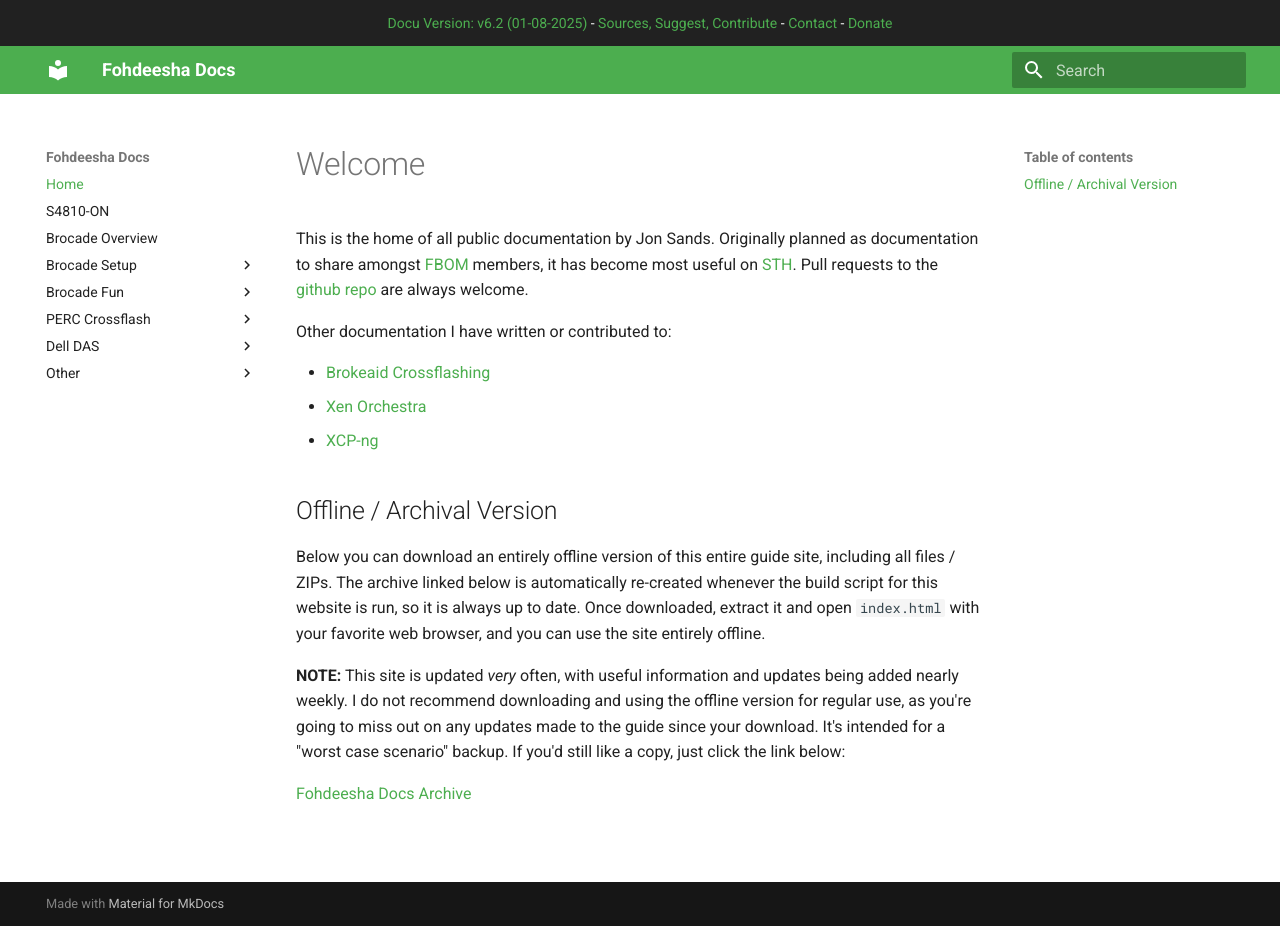
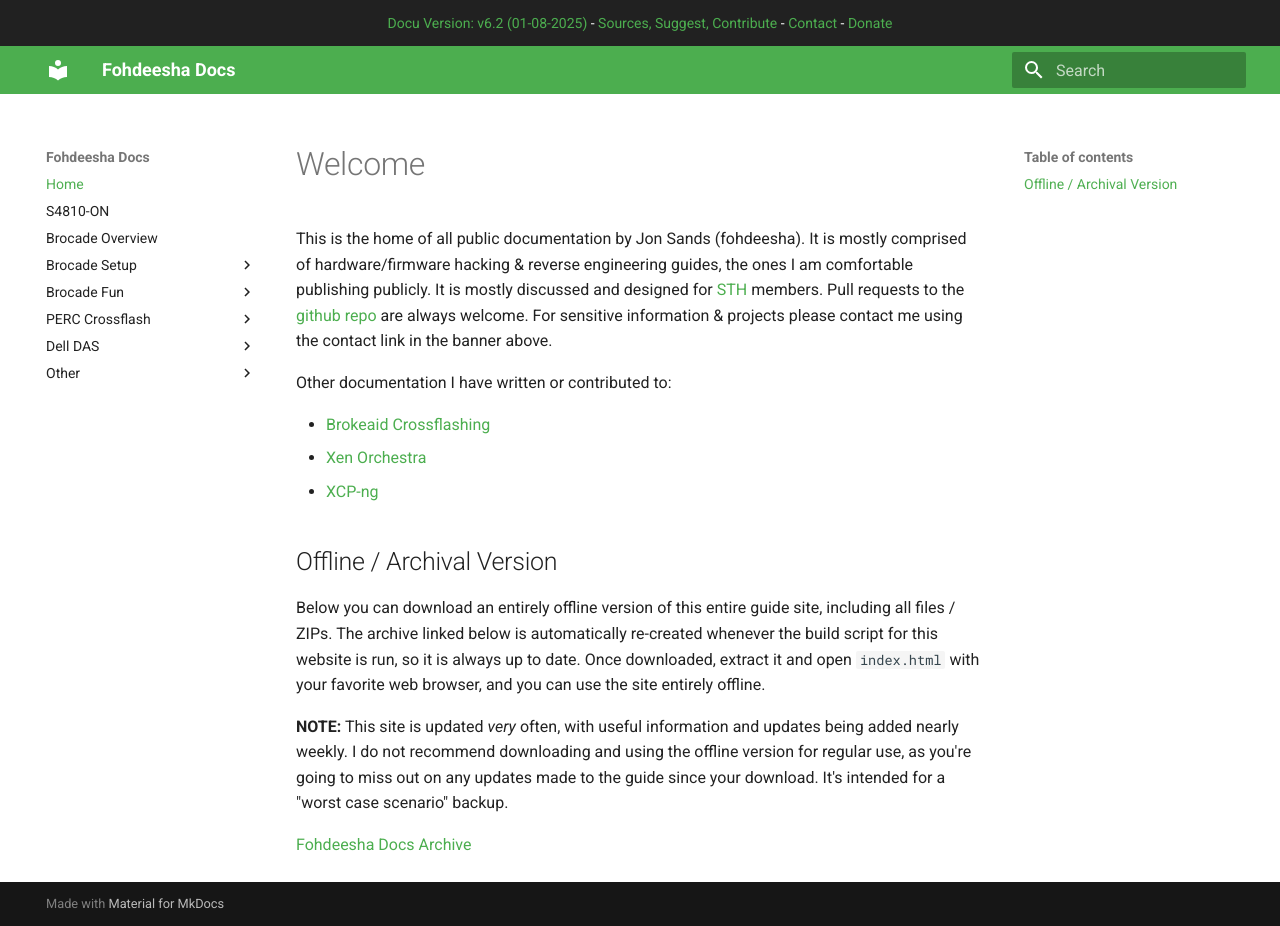
Before and after one commit to Fohdeesha/lab-docu, an MkDocs documentation site: the page built from docs/index.md, in a window 1280 px wide and 926 px high. Built offline with MkDocs 1.6.1 and Material for MkDocs 9.7.7, drawn with Linux system fonts in a browser that asks for light colours.

Commit message:
update landing page

```diff
--- a/docs/index.md
+++ b/docs/index.md
@@ -1,15 +1,15 @@
 # Welcome
-This is the home of all public documentation by Jon Sands. Originally planned as documentation to share amongst [FBOM](http://fbom.club/) members, it has become most useful on [STH](https://forums.servethehome.com/index.php?threads/brocade-icx6450-icx6610-etc.21107/). Pull requests to the [github repo](https://github.com/Fohdeesha/lab-docu) are always welcome.
+This is the home of all public documentation by Jon Sands (fohdeesha). It is mostly comprised of hardware/firmware hacking & reverse engineering guides, the ones I am comfortable publishing publicly.  It is mostly discussed and designed for [STH](https://forums.servethehome.com/index.php?threads/brocade-icx6450-icx6610-etc.21107/) members. Pull requests to the [github repo](https://github.com/Fohdeesha/lab-docu) are always welcome. For sensitive information & projects please contact me using the contact link in the banner above.
 
 Other documentation I have written or contributed to:
 
  - [Brokeaid Crossflashing](https://brokeaid.com/)
- - [Xen Orchestra](https://xen-orchestra.com/docs/)
- - [XCP-ng](https://xcp-ng.org/docs/)
+ - [Xen Orchestra](https://docs.xen-orchestra.com/)
+ - [XCP-ng](https://docs.xcp-ng.org/)
 
 ## Offline / Archival Version
 Below you can download an entirely offline version of this entire guide site, including all files / ZIPs. The archive linked below is automatically re-created whenever the build script for this website is run, so it is always up to date. Once downloaded, extract it and open `index.html` with your favorite web browser, and you can use the site entirely offline.
 
-**NOTE:** This site is updated *very* often, with useful information and updates being added nearly weekly. I do not recommend downloading and using the offline version for regular use, as you're going to miss out on any updates made to the guide since your download. It's intended for a "worst case scenario" backup. If you'd still like a copy, just click the link below:
+**NOTE:** This site is updated *very* often, with useful information and updates being added nearly weekly. I do not recommend downloading and using the offline version for regular use, as you're going to miss out on any updates made to the guide since your download. It's intended for a "worst case scenario" backup.
 
 [Fohdeesha Docs Archive](https://fohdeesha.com/data/other/docu-archive.zip)
```
